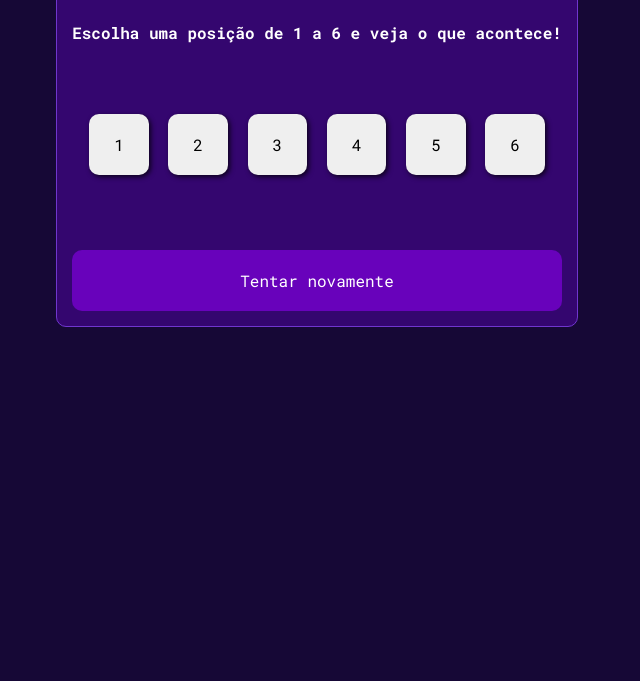
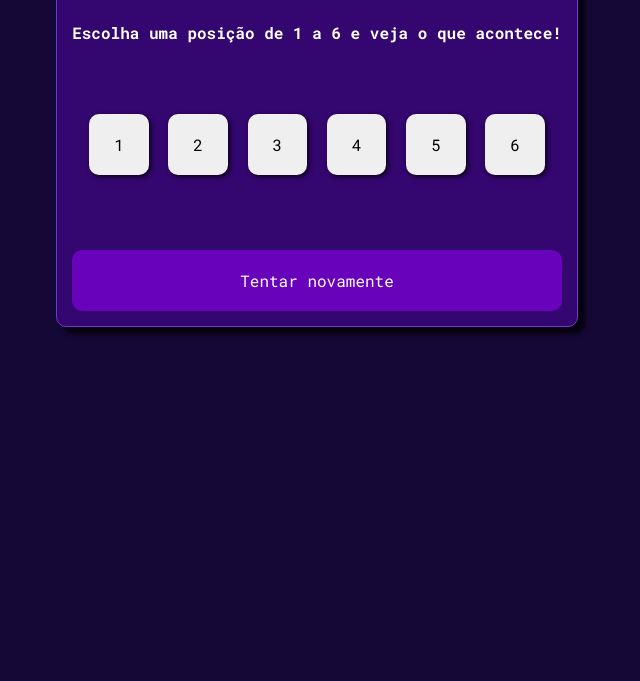
Before and after one commit to Lucasagdev/roleta-russa, a plain HTML site: page index.html in a window 1280 px wide. Shown: the part 119-800 px from the top of the page, without its empty margins (323-963 px from the left). Drawn offline with Linux system fonts and the light colour scheme.

Commit message:
Adicionando sombra ao main do projeto

```diff
--- a/index.js
+++ b/index.js
@@ -18,7 +18,6 @@ function puxarGatilho(escolha, event) {
     }
 }
 
-
 function tentarNovamente() {
     window.location.reload()
 }
--- a/style.css
+++ b/style.css
@@ -19,6 +19,9 @@ body {
     padding: 10px;
     border-radius: 10px;
     border: 1px solid rgb(112, 54, 206);
+    -webkit-box-shadow: 7px 7px 5px 0px rgba(0,0,0,0.75);
+-moz-box-shadow: 7px 7px 5px 0px rgba(0,0,0,0.75);
+box-shadow: 7px 7px 5px 0px rgba(0,0,0,0.75);
 }
 
 .main p {
```
